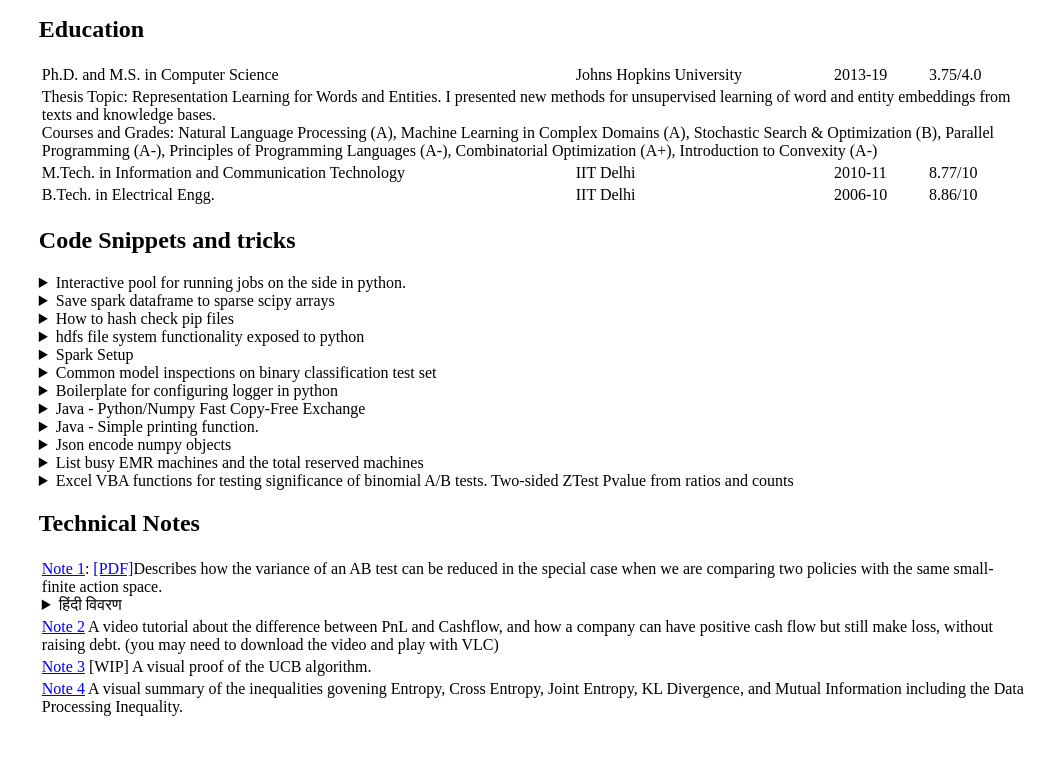
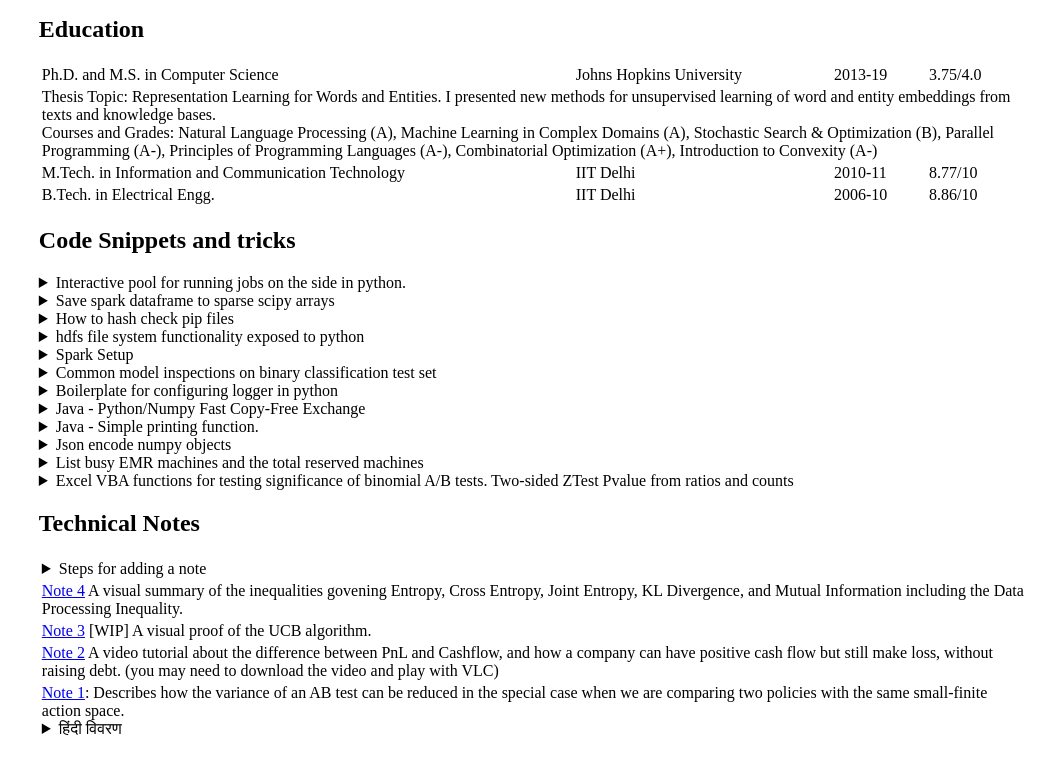
Before and after one commit to se4u/pushpendre.github.io, a plain HTML site: page index.html in a window 1280 px wide. Shown: the part 692-1451 px from the top of the page, without its empty margins (232-1280 px from the left). Before the commit the page ends 1429 px from the top, so only its background shows below. Drawn offline with nearby package versions, Linux system fonts and the light colour scheme.

Commit message:
Update index.html

```diff
--- a/index.html
+++ b/index.html
@@ -454,20 +454,24 @@ End Function </code></pre></p>
 
 
 <h2>Technical Notes</h2>
-<!-- All notes are also hosted in <a href="https://www.dropbox.com/sh/u5e7eo8a5i4jyoz/AABaA_mTNow4kmtv7kWK5faAa?dl=0">a dropbox folder</a>. -->
 <table>
   <tbody>
+   <tr><td><details>
+      <summary>Steps for adding a note</summary>
+      <p>Upload a PDF, say note5.pdf to res folder. Clone res/test.html and search-replace any mention of note1.pdf from the html. Finally, link that html file here.</p>
+   </details></td> </tr>
+    <tr><td> <a href="res/graphical_summary_of_elements_of_information_theory.pdf">Note 4</a> A visual summary of the inequalities govening Entropy, Cross Entropy, Joint Entropy, KL Divergence, and Mutual Information including the Data Processing Inequality.</td></tr>
+    <tr><td> <a href="res/note3.pdf">Note 3</a> [WIP] A visual proof of the UCB algorithm. </td></tr>
+    <tr><td> <a href="res/note2.mp4">Note 2</a> A video tutorial about the difference between PnL and Cashflow, and how a company can have positive cash flow but still make loss, without raising debt. (you may need to download the video and play with VLC)</td></tr>
     <tr><td>
-          <a href="res/note1.html">Note 1</a>: <a href="res/note1.pdf">[PDF]</a>Describes how the variance of an AB test can be reduced in the special case when we are comparing two policies with the same small-finite action space.
+          <a href="res/note1.html">Note 1</a>: Describes how the variance of an AB test can be reduced in the special case when we are comparing two policies with the same small-finite action space.
           <details>
             <summary>हिंदी विवरण</summary>
             <p>हम दो विधियों/treatments के बीच में कितना फर्क है ये पता करना चाहते है। साधारण तरीका होगा AB testing/ randomized control trials जिसमें की हम randomly/बेतरतीब तरिके से आधे लोगो को विधि A आवंटित करते है और आधे को विधि B प्रदान करते है । उसके बाद दोनों दल में औसत फर्क का अंतर हम पता करते है । ये सबसे आसान पद्धति हैं  और   मानलो की इस पद्धति को इस्तेमाल करने पर हमे 10000 लोगो पे परीक्षण करना पड़ेगा ताकि हम 10% का फर्क दोनो दलों के बीच मे पता कर पाए। जो pdf मैंने भेजी है वो एक विशेष स्थिति का विश्लेषण प्रशेष करती है जो की 25%  कम sample इस्तेमाल करती है। ofcourse ये कोई नई तकनीक नही है सिर्फ मैने अपनी समझ के लिये लिखी है।</p>
           </details>
         </td>
     </tr>
-    <tr><td> <a href="res/note2.mp4">Note 2</a> A video tutorial about the difference between PnL and Cashflow, and how a company can have positive cash flow but still make loss, without raising debt. (you may need to download the video and play with VLC)</td></tr>
-    <tr><td> <a href="res/note3.pdf">Note 3</a> [WIP] A visual proof of the UCB algorithm. </td></tr>
-    <tr><td> <a href="res/graphical_summary_of_elements_of_information_theory.pdf">Note 4</a> A visual summary of the inequalities govening Entropy, Cross Entropy, Joint Entropy, KL Divergence, and Mutual Information including the Data Processing Inequality.</td></tr>
+
   </tbody>
 </table>
 
```
